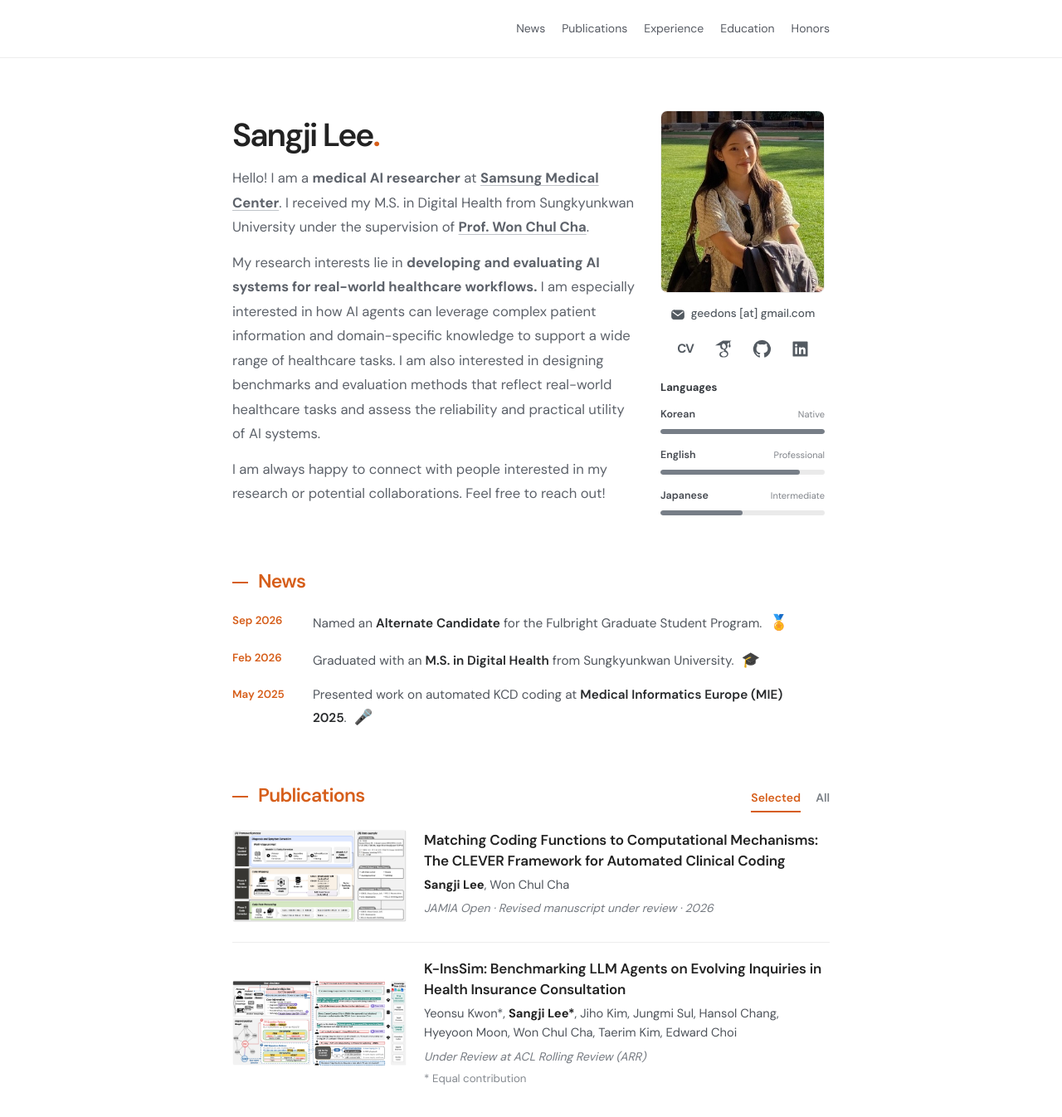
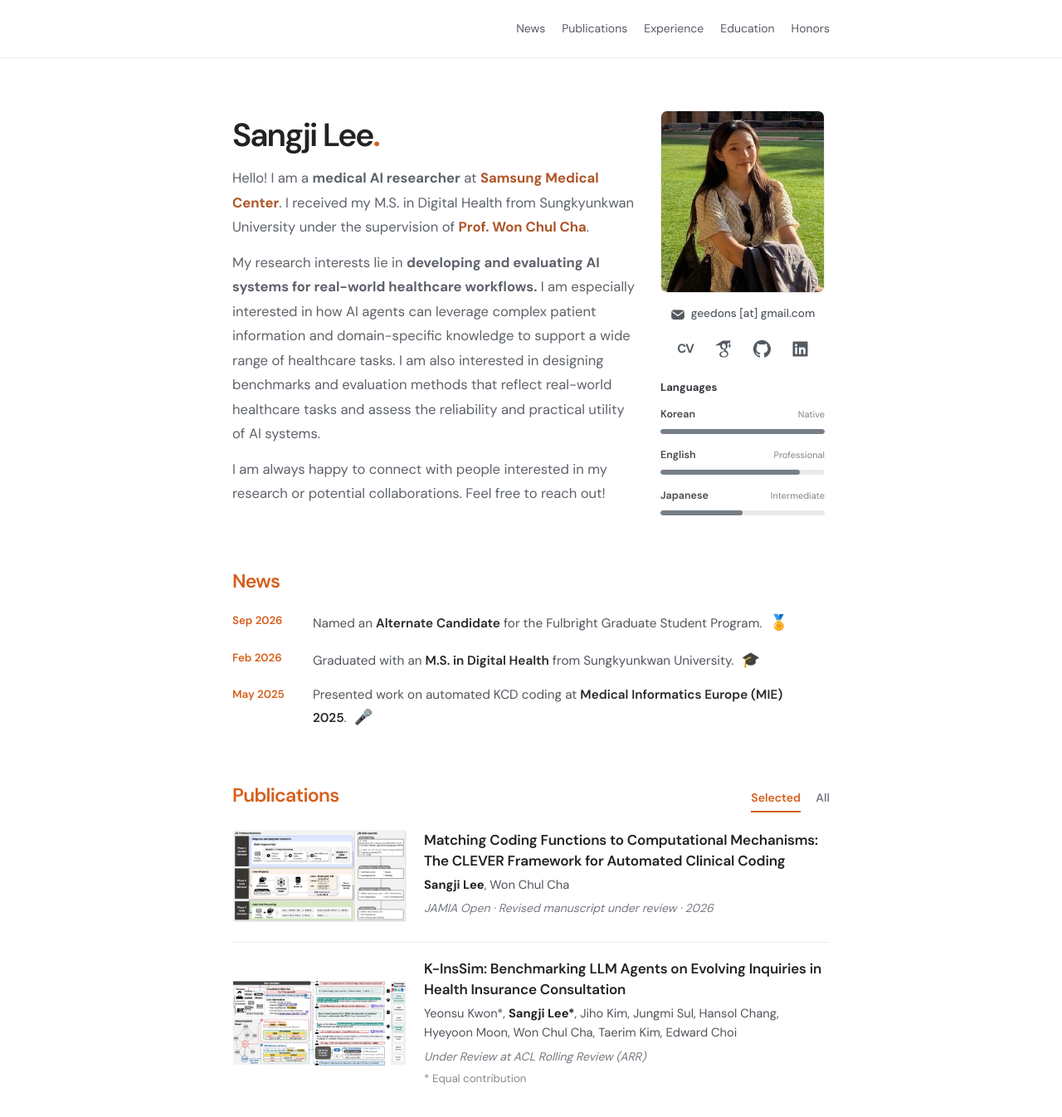
Before and after one commit to sangji06/sangji06.github.io, a Jekyll site: the page built from index.html, in a window 1280 px wide and 1400 px high. Shown: the top 1346 px of the window at 83% size. Built offline with Jekyll 4.4.1, drawn with Linux system fonts in a browser that asks for light colours.

Commit message:
Refactor CSS for section headings and links

```diff
--- a/assets/css/style.css
+++ b/assets/css/style.css
@@ -388,27 +388,52 @@ footer { font-size:13px; }
   color: #858A90;
 }
 
-
-/* Visible links in Introduction and Experience */
-.summary a,
-.concise .detail-main a {
-  color: inherit;
-  text-decoration: underline;
-  text-decoration-color: #BFC3C8;
-  text-decoration-thickness: 1px;
-  text-underline-offset: 3px;
-  transition: color 0.2s ease, text-decoration-color 0.2s ease;
-}
-
-.summary a:hover,
-.concise .detail-main a:hover {
-  color: var(--orange);
-  text-decoration-color: var(--orange);
-}
-
-
 /* Orange section headings */
 .section > h2,
 .publications-heading > h2 {
   color: var(--orange);
 }
+
+
+/* Remove decorative bars before section headings */
+.section h2::before {
+  content: none;
+  display: none;
+}
+
+
+/* Sticky navigation header */
+.site-header {
+  position: sticky;
+  top: 0;
+  z-index: 1000;
+  background: rgba(255, 255, 255, 0.97);
+  backdrop-filter: blur(10px);
+  -webkit-backdrop-filter: blur(10px);
+  border-bottom: 1px solid #EDEDED;
+}
+
+/* Keep section titles visible when navigating */
+html {
+  scroll-padding-top: 90px;
+}
+
+
+/* Subtle orange text links, no permanent underline */
+.summary a,
+.concise .detail-main a {
+  color: #AD5528;
+  text-decoration: none;
+  border-bottom: 1px solid transparent;
+  transition: color 0.18s ease, border-color 0.18s ease;
+}
+
+/* Highlight on hover or keyboard focus */
+.summary a:hover,
+.summary a:focus-visible,
+.concise .detail-main a:hover,
+.concise .detail-main a:focus-visible {
+  color: var(--orange);
+  text-decoration: none;
+  border-bottom-color: var(--orange);
+}
```
